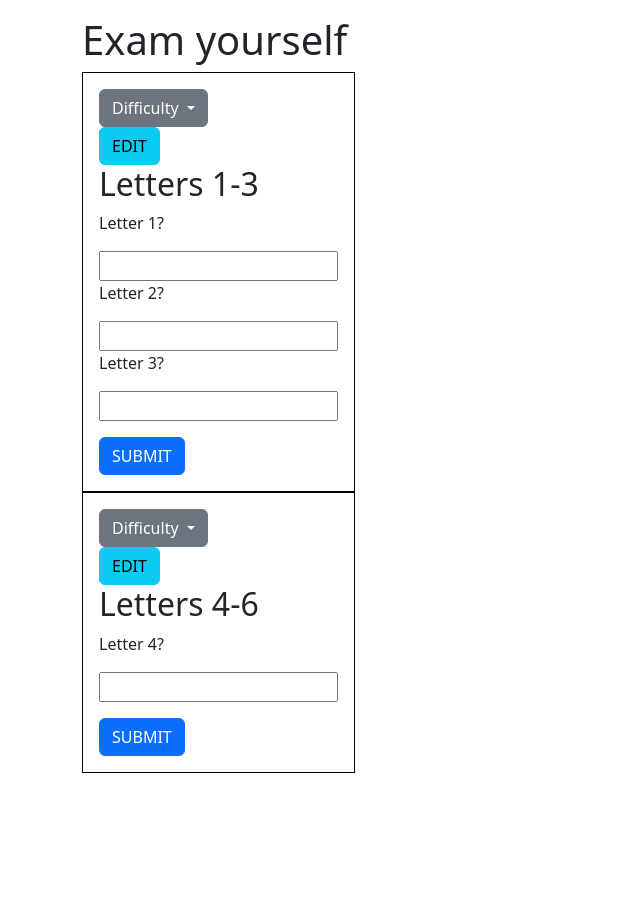
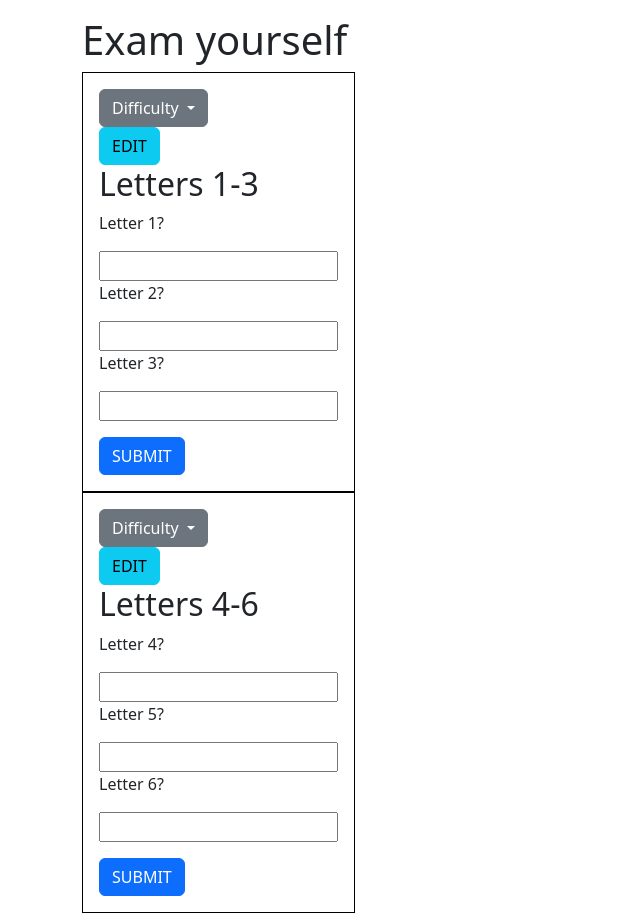
Before and after one commit to munrhalls/QAtempo-notes, an Angular app: page / in a window 1280 px wide. Shown: the whole page, without its empty margins (0-640 px from the left). Before the commit the page ends 800 px from the top, so only its background shows below. Built offline with nearby package versions, Linux system fonts and the light colour scheme; what ngx-bootstrap-icons would draw is missing.

Commit message:
chunks app!

```diff
--- a/src/app/app.component.ts
+++ b/src/app/app.component.ts
@@ -20,7 +20,11 @@ export class AppComponent {
     ),
     new Chunk(
       'Letters 4-6',
-      [{ question: 'Letter 4?', answer: 'd' }],
+      [
+        { question: 'Letter 4?', answer: 'd' },
+        { question: 'Letter 5?', answer: 'e' },
+        { question: 'Letter 6?', answer: 'f' },
+      ],
       'beginner',
       'display'
     ),
```
